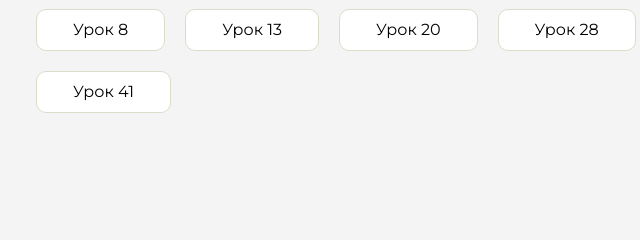
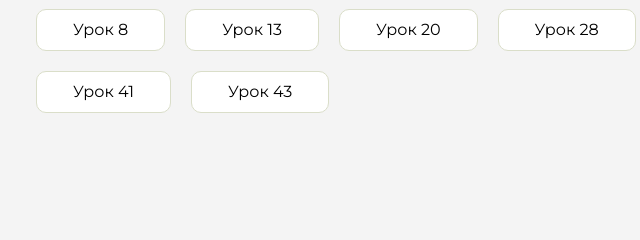
Before and after one commit to SuperVikaaa/Aroken-Homework, a plain HTML site: page index.html in a window 1280 px wide. Shown: the part 229-469 px from the top of the page, 420-1060 px from the left. Drawn offline with Linux system fonts and the light colour scheme.

Commit message:
Update index.html

```diff
--- a/index.html
+++ b/index.html
@@ -110,6 +110,9 @@
                     <li class="content__list-item">
                         <a href="lesson41-задание/index.html">Урок 41</a>
                     </li>
+                    <li class="content__list-item">
+                        <a href="lesson43-макет/index.html">Урок 43</a>
+                    </li>
                 </ul>
             </div>
             <div class="content__block hidden" id="diplomBlock">
```
